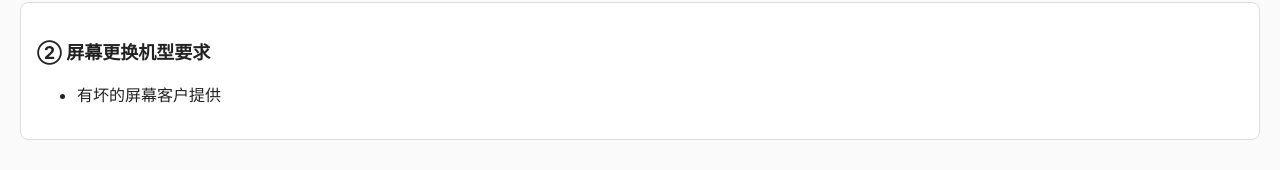
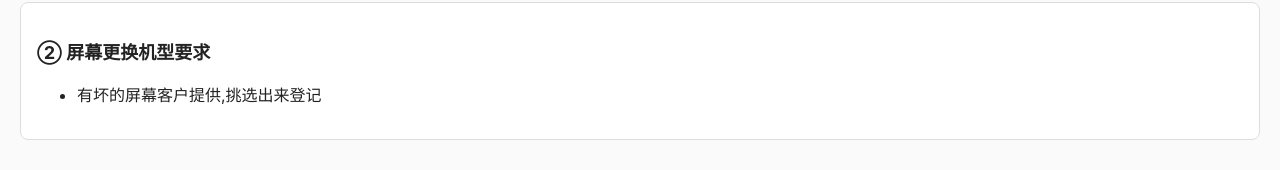
Before and after one commit to phstonex/iphone-panic-map, a plain HTML site: page v22.html in a window 1280 px wide. Shown: the part 223-393 px from the top of the page. Drawn offline with Linux system fonts and the light colour scheme.

Commit message:
更新 V22 维修标准

```diff
--- a/v22.html
+++ b/v22.html
@@ -27,7 +27,7 @@ strong{color:#d60000;}
 <div class="card">
 <h2>② 屏幕更换机型要求</h2>
 <ul>
-  <li>有坏的屏幕客户提供</li>
+  <li>有坏的屏幕客户提供,挑选出来登记</li>
 </ul>
 </div>
 
```
